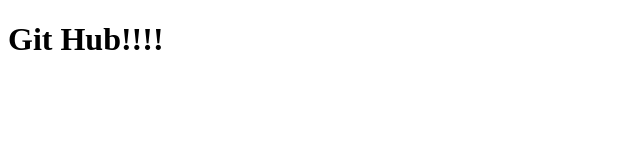
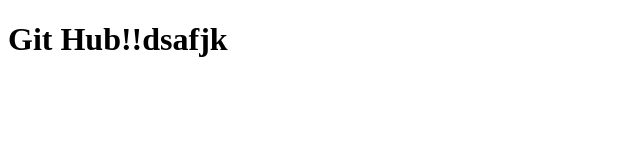
Before and after one commit to sadiq-shah/first, a plain HTML site: page index.htm in a window 1280 px wide. Shown: the whole page, without its empty margins (0-640 px from the left). Drawn offline with Linux system fonts and the light colour scheme.

Commit message:
Changed Index.htm

```diff
--- a/index.htm
+++ b/index.htm
@@ -4,6 +4,6 @@
 	<title>Index</title>
 </head>
 <body>
-  <h1> Git Hub!!!!</h1>
+  <h1> Git Hub!!dsafjk</h1>
 </body>
 </html>
```
